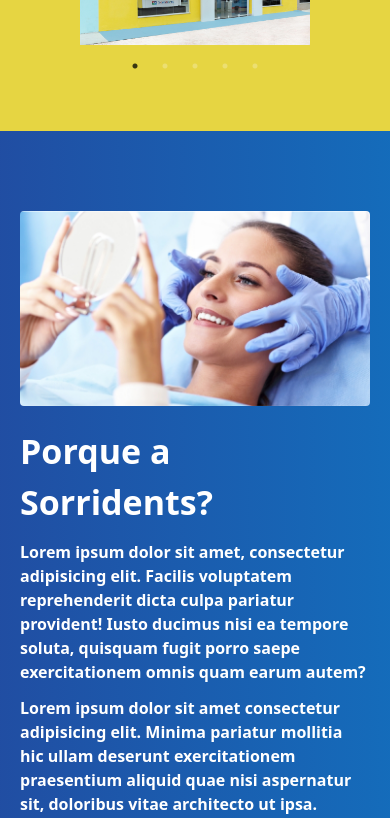
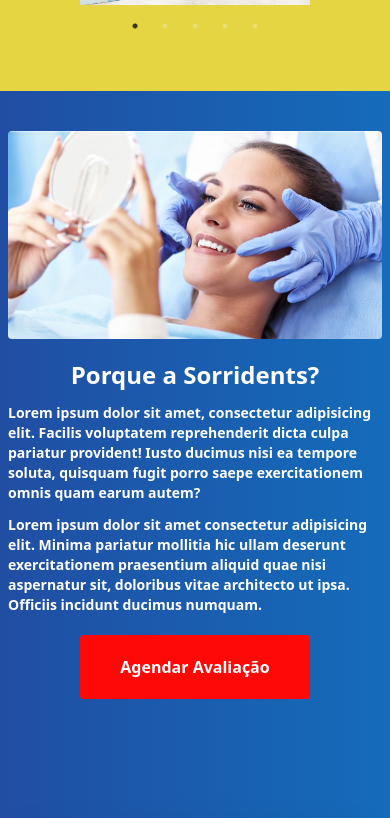
Before and after one commit to beno1234/Sorridents_Lp, a Next.js app: page / in a window 390 px wide. Shown: the part 3100-3918 px from the top of the page. Built offline with nearby package versions, Linux system fonts and the light colour scheme.

Commit message:
why sorridetns

```diff
--- a/components/Section3/index.tsx
+++ b/components/Section3/index.tsx
@@ -34,7 +34,7 @@
   };
 
   return (
-    <div className="w-full mt-10 flex flex-col justify-center gap-14 bg-[#E6D542] p-20">
+    <div className="w-full  flex flex-col justify-center gap-14 bg-[#E6D542] p-20">
       <h2 className="font-sans text-white text-3xl lg:text-5xl text-center font-bold">
         Conheça a nossa estrutura
       </h2>
--- a/components/WhySorridents/index.tsx
+++ b/components/WhySorridents/index.tsx
@@ -1,25 +1,38 @@
-import Image from 'next/image'
+import Image from "next/image";
+import sorridents from "../../assets/sorridents-clinicas.webp";
+import AgendarConsulta from "../ButtonAgendarConsulta/ButtonAgendar";
 
-import sorridents from "../../assets/sorridents-clinicas.webp"
-
-import AgendarConsulta from '../ButtonAgendarConsulta/ButtonAgendar'
-
-export default function WhySorridents(){
-    return(
-        <section className="w-full flex flex-col-reverse justify-around py-20 px-5 lg:px-[15%] lg:flex-row">
+export default function WhySorridents() {
+  return (
+    <section className="w-full flex flex-col-reverse justify-around py-10 px-2 lg:px-10 lg:flex-row">
       <div className="w-full flex flex-col items-center lg:w-1/2 lg:items-start text-white">
-                <h2 className="text-[34px] font-bold">Porque a Sorridents?</h2>
-                <p className="my-3 font-semibold">Lorem ipsum dolor sit amet, consectetur adipisicing elit. Facilis voluptatem reprehenderit dicta culpa pariatur provident! Iusto ducimus nisi ea tempore soluta, quisquam fugit porro saepe exercitationem omnis quam earum autem?</p>
-                <p className="font-semibold">Lorem ipsum dolor sit amet consectetur adipisicing elit. Minima pariatur mollitia hic ullam deserunt exercitationem praesentium aliquid quae nisi aspernatur sit, doloribus vitae architecto ut ipsa. Officiis incidunt ducimus numquam.</p>
+        <h2 className="text-2xl lg:text-4xl font-bold">Porque a Sorridents?</h2>
+        <p className="my-3 text-sm lg:text-base font-semibold">
+          Lorem ipsum dolor sit amet, consectetur adipisicing elit. Facilis
+          voluptatem reprehenderit dicta culpa pariatur provident! Iusto ducimus
+          nisi ea tempore soluta, quisquam fugit porro saepe exercitationem
+          omnis quam earum autem?
+        </p>
+        <p className="text-sm lg:text-base font-semibold">
+          Lorem ipsum dolor sit amet consectetur adipisicing elit. Minima
+          pariatur mollitia hic ullam deserunt exercitationem praesentium
+          aliquid quae nisi aspernatur sit, doloribus vitae architecto ut ipsa.
+          Officiis incidunt ducimus numquam.
+        </p>
         <AgendarConsulta />
       </div>
+      <div className="w-full lg:w-1/2">
+        <div className="mx-auto w-full" style={{ maxWidth: "500px" }}>
           <Image
             src={sorridents}
             alt="Landscape picture"
+            layout="responsive"
             width={500}
             height={400}
             className="rounded mb-5"
           />
+        </div>
+      </div>
     </section>
-    )
+  );
 }
```
Lines whose indentation alone changed are shown as unchanged.
